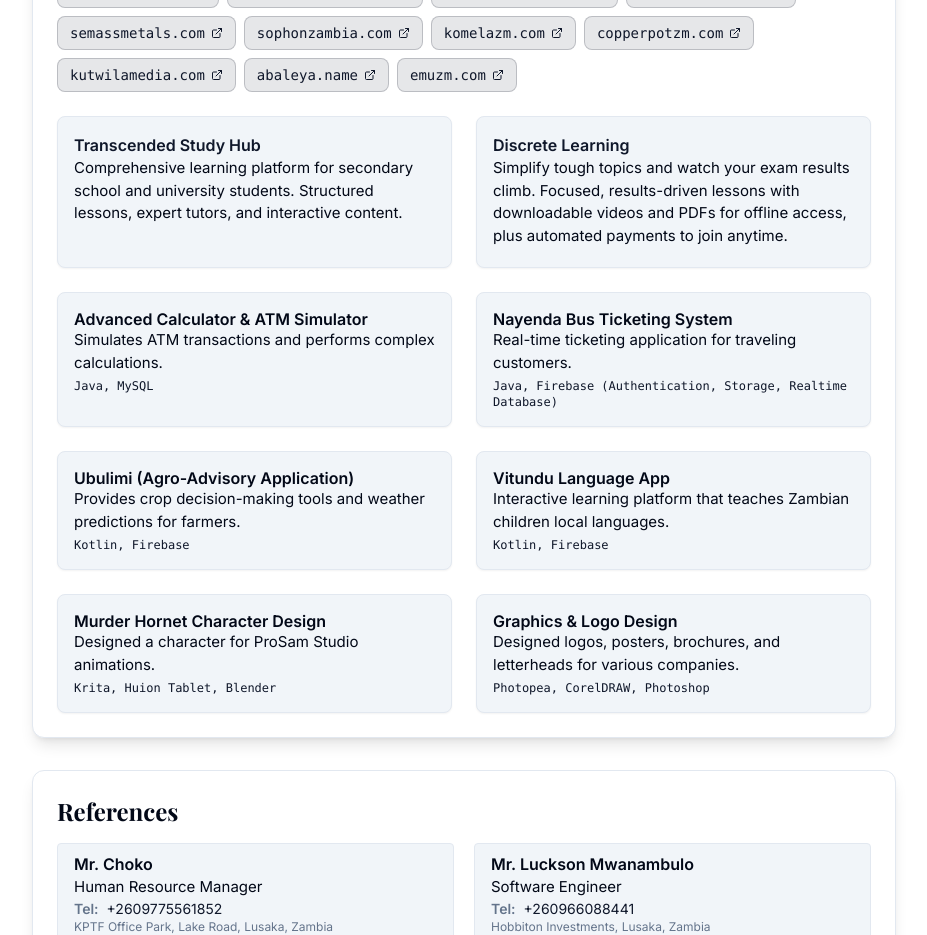
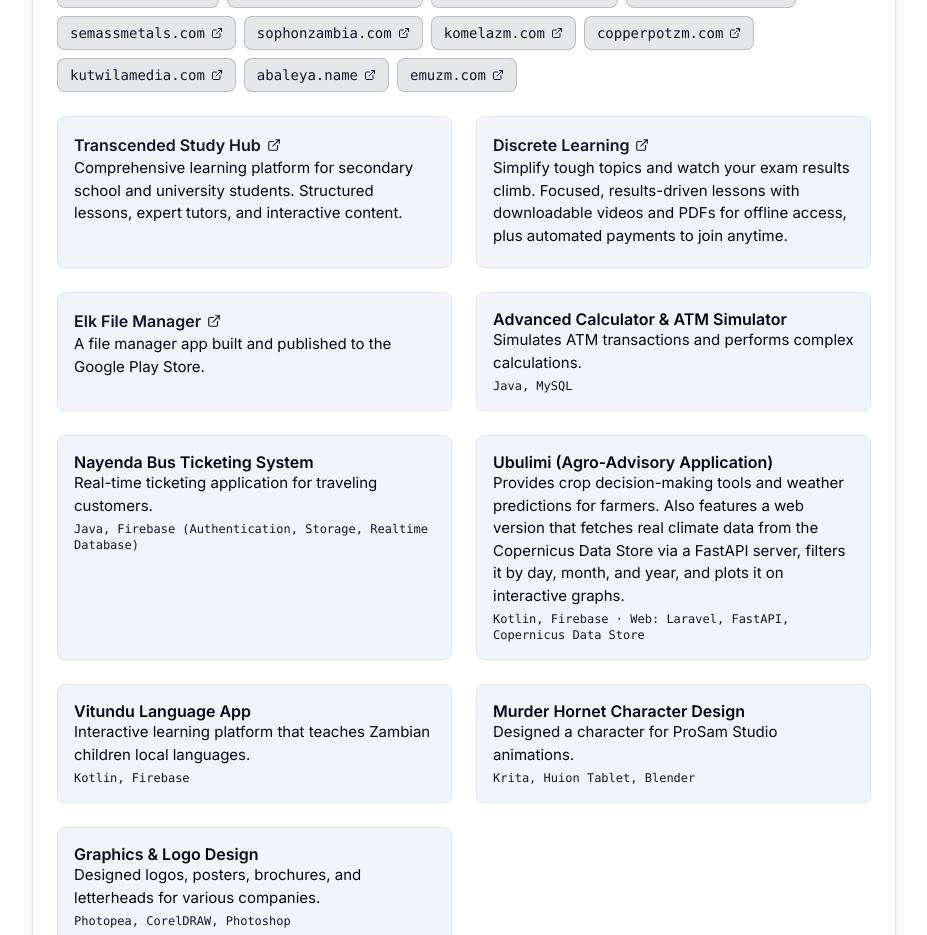
Before and after one commit to MunguInfinity/Wangu-Ngalati-Portfolio, a React (Vite) app: page / in a window 1280 px wide. Shown: the part 4460-5395 px from the top of the page, without its empty margins (336-1263 px from the left). Built offline with nearby package versions, Linux system fonts and the light colour scheme.

Commit message:
added elk links and new ubulimi agrotech data

```diff
--- a/src/components/ProjectsSection.tsx
+++ b/src/components/ProjectsSection.tsx
@@ -29,6 +29,12 @@ const projects = [
     tech: "",
   },
   {
+    name: "Elk File Manager",
+    url: "https://play.google.com/store/apps/details?id=org.rff.digitres.elkfilemanager",
+    desc: "A file manager app built and published to the Google Play Store.",
+    tech: "",
+  },
+  {
     name: "Advanced Calculator & ATM Simulator",
     desc: "Simulates ATM transactions and performs complex calculations.",
     tech: "Java, MySQL",
@@ -40,8 +46,8 @@ const projects = [
   },
   {
     name: "Ubulimi (Agro-Advisory Application)",
-    desc: "Provides crop decision-making tools and weather predictions for farmers.",
-    tech: "Kotlin, Firebase",
+    desc: "Provides crop decision-making tools and weather predictions for farmers. Also features a web version that fetches real climate data from the Copernicus Data Store via a FastAPI server, filters it by day, month, and year, and plots it on interactive graphs.",
+    tech: "Kotlin, Firebase · Web: Laravel, FastAPI, Copernicus Data Store",
   },
   {
     name: "Vitundu Language App",
@@ -96,9 +102,10 @@ export default function ProjectsSection() {
                 href={project.url}
                 target="_blank"
                 rel="noopener noreferrer"
-                className="font-semibold text-[16px] leading-tight text-primary hover:underline"
+                className="inline-flex items-center gap-1.5 font-semibold text-[16px] leading-tight text-primary hover:underline"
               >
                 {project.name}
+                <ExternalLink size={14} />
               </a>
             ) : (
               <div className="font-semibold text-[16px] leading-tight">{project.name}</div>
```
